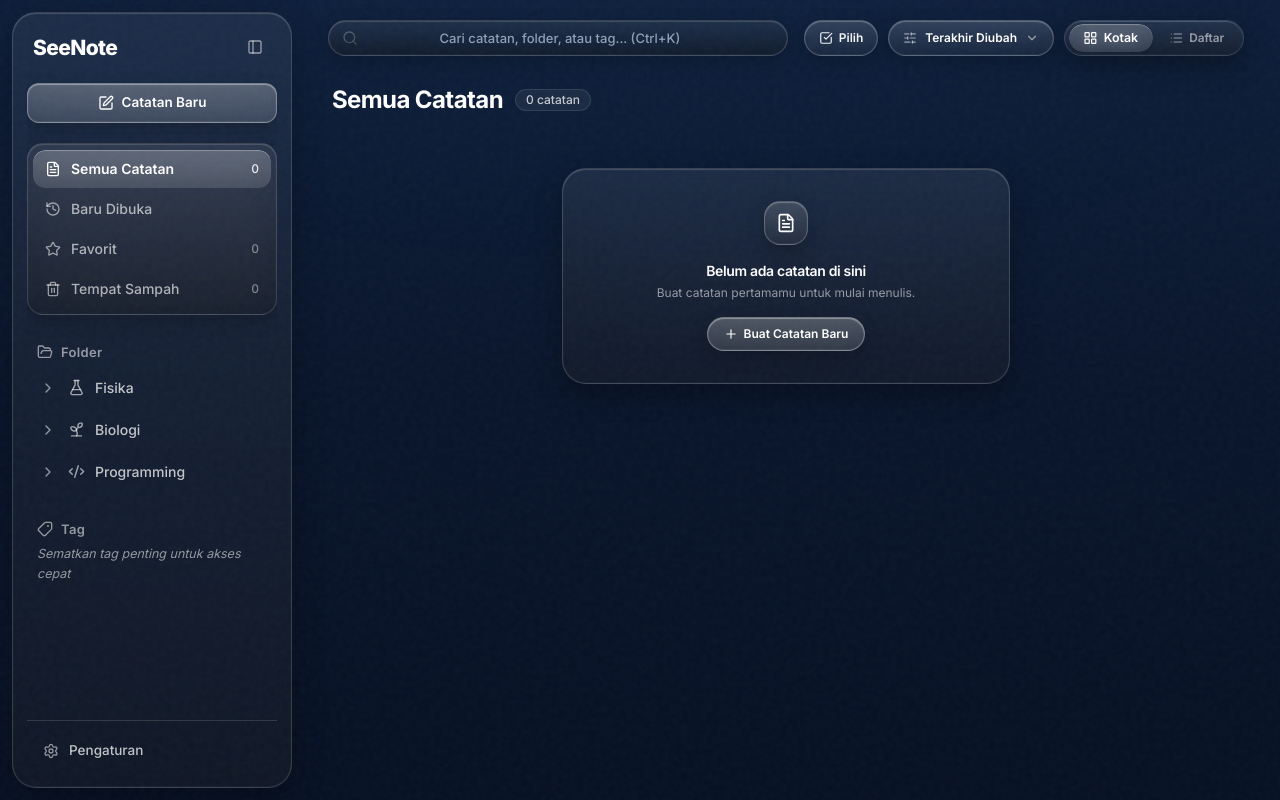
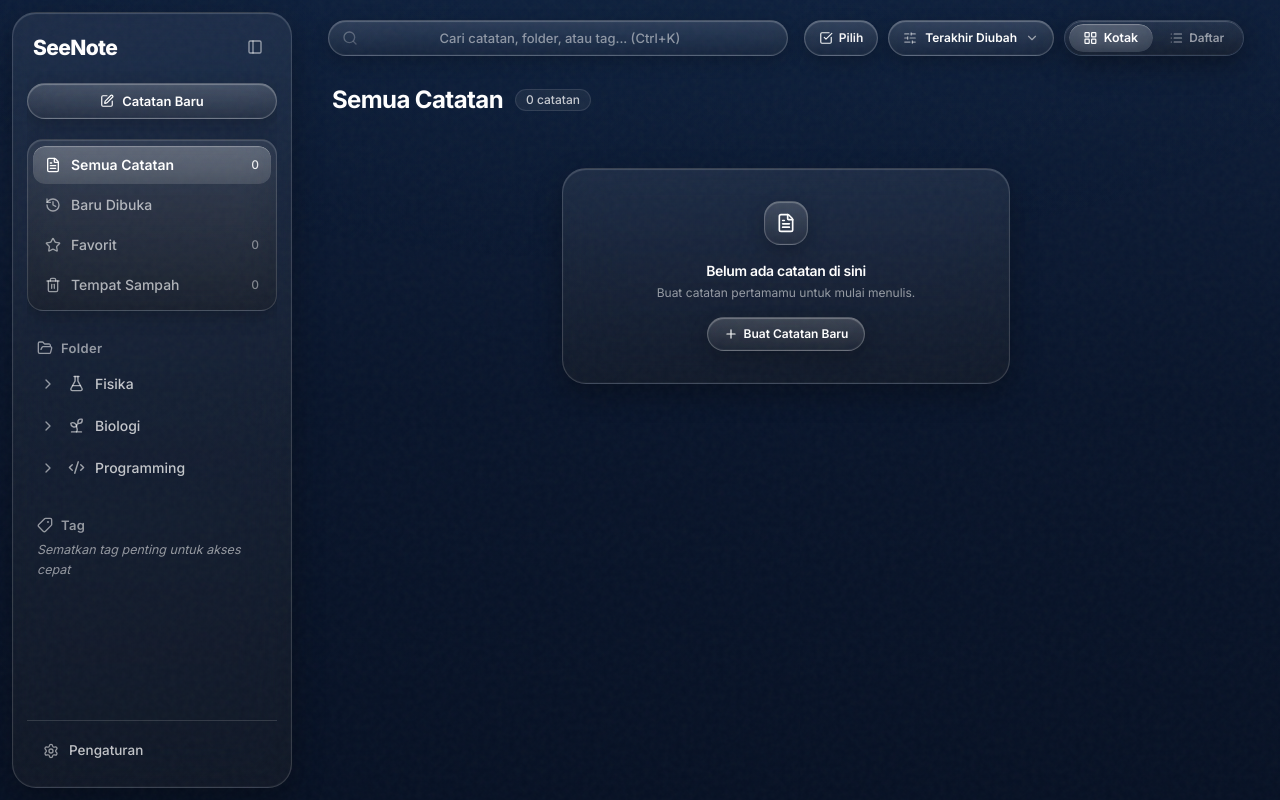
Before and after one commit to yaserarafatt12/03-instant-notes, a React (Vite) app: page / in a window 1280 px wide. Built offline with nearby package versions, Linux system fonts and the light colour scheme.

Commit message:
style(ui): compact Catatan Baru pill CTA and brighten Search input glass

```diff
--- a/src/App.tsx
+++ b/src/App.tsx
@@ -723,7 +723,7 @@ export function App() {
               value={searchQuery}
               onChange={(e) => handleSearchChange(e.target.value)}
               placeholder={isEn ? 'Search notes, folders, or tags... (Ctrl+K)' : 'Cari catatan, folder, atau tag... (Ctrl+K)'}
-              className="w-full h-9 pl-10 pr-9 glass-input rounded-full text-[13px] font-medium q-text-primary placeholder:text-slate-400 focus:outline-none transition-all text-center focus:text-left"
+              className="w-full h-9 pl-10 pr-9 glass-input rounded-full text-[13px] font-medium q-text-primary placeholder:text-white/50 focus:outline-none transition-all text-center focus:text-left"
             />
             {searchQuery && (
               <button
--- a/src/components/FilterBar.tsx
+++ b/src/components/FilterBar.tsx
@@ -866,12 +866,12 @@ export const FilterBar: React.FC<FilterBarProps> = ({
               )}
             </div>
 
-            {/* 2. Crisp Quest Primary CTA */}
+            {/* 2. Sleek Compact Primary CTA */}
             <button
               onClick={onNewNote}
-              className="w-full h-10 flex items-center justify-center gap-2 px-3.5 text-[13.5px] font-semibold glass-btn-primary rounded-xl active:scale-[0.98] group"
+              className="w-full h-9 flex items-center justify-center gap-2 px-3.5 text-[13px] font-semibold glass-btn-primary rounded-full active:scale-[0.98] group"
             >
-              <SquarePen className="w-4 h-4 transition-transform group-hover:scale-105" />
+              <SquarePen className="w-3.5 h-3.5 transition-transform group-hover:scale-105" />
               <span>{isEn ? 'New Note' : 'Catatan Baru'}</span>
             </button>
 
--- a/src/index.css
+++ b/src/index.css
@@ -380,17 +380,17 @@ body::after {
     0 18px 44px rgba(10, 17, 40, 0.16);
 }
 
-/* Recessed Glass Input (Matched Smoky Liquid Glass) */
+/* Recessed Glass Input (Matched to Luminous Top Toolbar Controls) */
 .glass-input {
-  background: linear-gradient(180deg, rgba(255, 255, 255, 0.07) 0%, rgba(22, 26, 34, 0.54) 100%);
-  backdrop-filter: blur(24px) saturate(110%);
-  -webkit-backdrop-filter: blur(24px) saturate(110%);
-  border: 1px solid rgba(255, 255, 255, 0.16);
+  background: linear-gradient(180deg, rgba(255, 255, 255, 0.13) 0%, rgba(40, 48, 62, 0.36) 100%);
+  backdrop-filter: blur(24px) saturate(120%) brightness(1.05);
+  -webkit-backdrop-filter: blur(24px) saturate(120%) brightness(1.05);
+  border: 1px solid rgba(255, 255, 255, 0.20);
   color: var(--text-primary);
   box-shadow:
-    inset 0 1px 1px rgba(255, 255, 255, 0.16),
-    inset 0 -1px 1px rgba(255, 255, 255, 0.04),
-    0 6px 18px rgba(0, 0, 0, 0.22);
+    inset 0 1px 1px rgba(255, 255, 255, 0.22),
+    inset 0 -1px 1px rgba(255, 255, 255, 0.05),
+    0 6px 18px rgba(0, 0, 0, 0.20);
 }
 
 .glass-input:focus {
@@ -415,25 +415,25 @@ body::after {
     0 0 0 3px rgba(0, 163, 255, 0.16);
 }
 
-/* Crisp Quest Primary CTA Button (Luminous Translucent Glass CTA) */
+/* Crisp Quest Primary CTA Button (Balanced Translucent Glass CTA) */
 .glass-btn-primary {
-  background: linear-gradient(180deg, rgba(255, 255, 255, 0.24) 0%, rgba(255, 255, 255, 0.12) 100%);
+  background: linear-gradient(180deg, rgba(255, 255, 255, 0.16) 0%, rgba(44, 52, 66, 0.36) 100%);
   color: #ffffff !important;
-  border: 1px solid rgba(255, 255, 255, 0.30);
-  backdrop-filter: blur(24px) saturate(125%) brightness(1.08);
-  -webkit-backdrop-filter: blur(24px) saturate(125%) brightness(1.08);
+  border: 1px solid rgba(255, 255, 255, 0.24);
+  backdrop-filter: blur(24px) saturate(120%) brightness(1.06);
+  -webkit-backdrop-filter: blur(24px) saturate(120%) brightness(1.06);
   box-shadow:
-    inset 0 1px 1px rgba(255, 255, 255, 0.38),
-    inset 0 -1px 1px rgba(255, 255, 255, 0.08),
+    inset 0 1px 1px rgba(255, 255, 255, 0.28),
+    inset 0 -1px 1px rgba(255, 255, 255, 0.05),
     0 6px 18px rgba(0, 0, 0, 0.22);
   transition: background 160ms ease, border-color 160ms ease, transform 140ms ease, box-shadow 180ms ease;
 }
 
 .glass-btn-primary:hover {
-  background: linear-gradient(180deg, rgba(255, 255, 255, 0.30) 0%, rgba(255, 255, 255, 0.16) 100%);
-  border-color: rgba(255, 255, 255, 0.40);
+  background: linear-gradient(180deg, rgba(255, 255, 255, 0.22) 0%, rgba(56, 66, 84, 0.44) 100%);
+  border-color: rgba(255, 255, 255, 0.34);
   box-shadow:
-    inset 0 1px 1px rgba(255, 255, 255, 0.46),
+    inset 0 1px 1px rgba(255, 255, 255, 0.34),
     0 8px 22px rgba(0, 0, 0, 0.28);
 }
 
```
